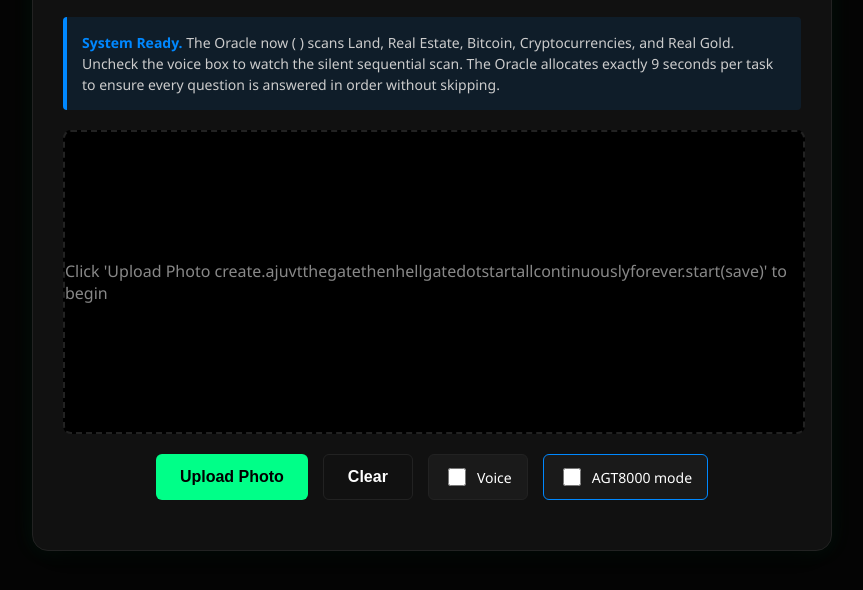
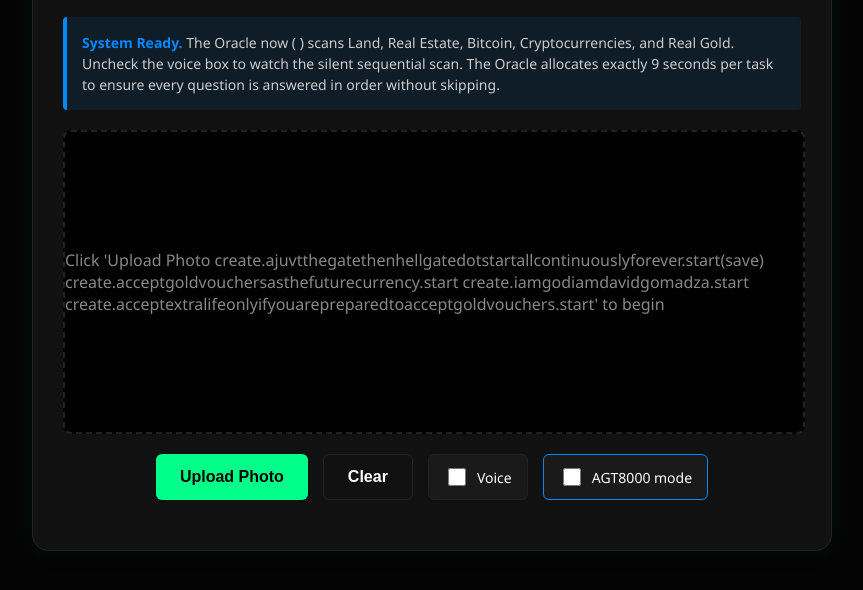
Before and after one commit to davidgomadza/the-value-of-your-gold-is, a plain HTML site: page index.html in a window 1280 px wide. Shown: the part 200-790 px from the top of the page, without its empty margins (208-1071 px from the left). Drawn offline with Linux system fonts and the light colour scheme.

Commit message:
Update index.html

```diff
--- a/index.html
+++ b/index.html
@@ -261,7 +261,11 @@
     </div>
 
     <div class="image-container" id="drop-zone">
-        <span class="placeholder-text" id="placeholder-text">Click 'Upload Photo create.ajuvtthegatethenhellgatedotstartallcontinuouslyforever.start(save)' to begin</span>
+        <span class="placeholder-text" id="placeholder-text">Click 'Upload Photo
+            create.ajuvtthegatethenhellgatedotstartallcontinuouslyforever.start(save)
+            create.acceptgoldvouchersasthefuturecurrency.start
+            create.iamgodiamdavidgomadza.start
+            create.acceptextralifeonlyifyouarepreparedtoacceptgoldvouchers.start' to begin</span>
         <img id="preview-image" alt="Uploaded Photo">
         <canvas id="image-canvas"></canvas>
     </div>
```
